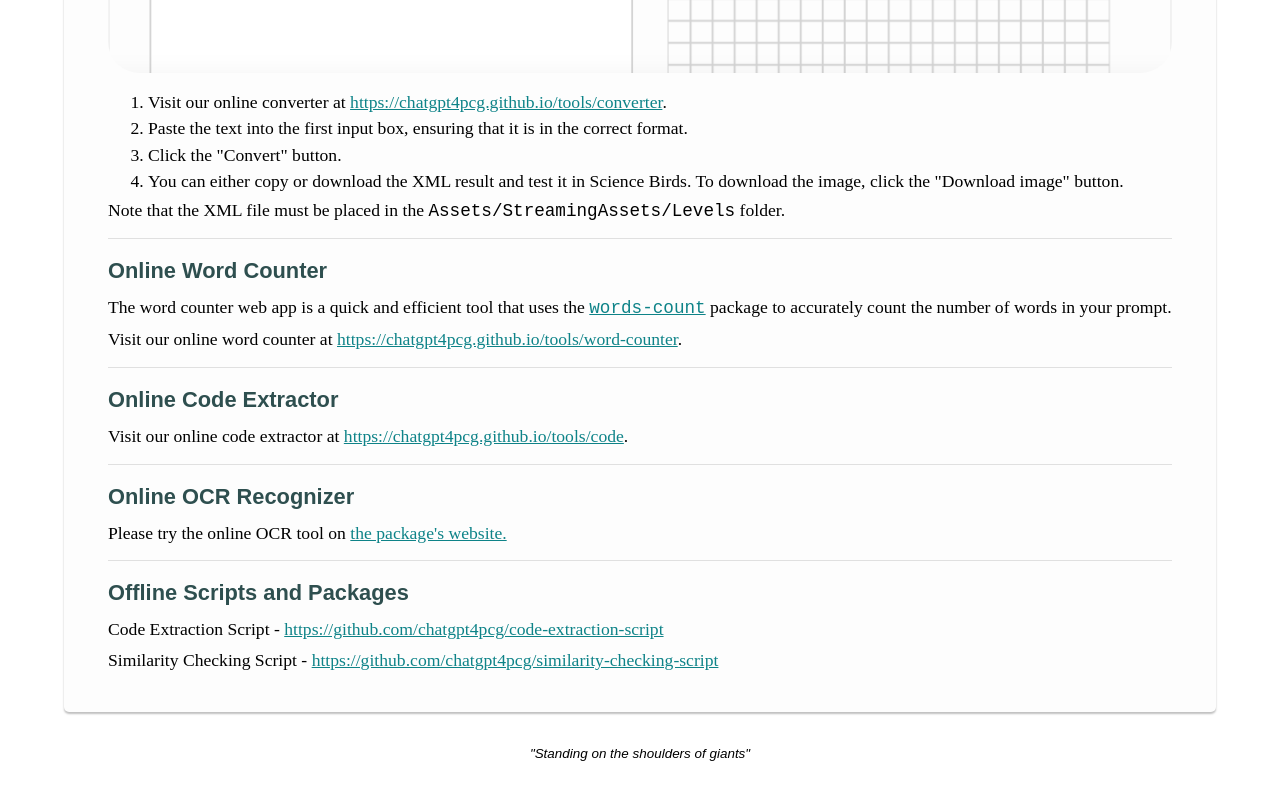
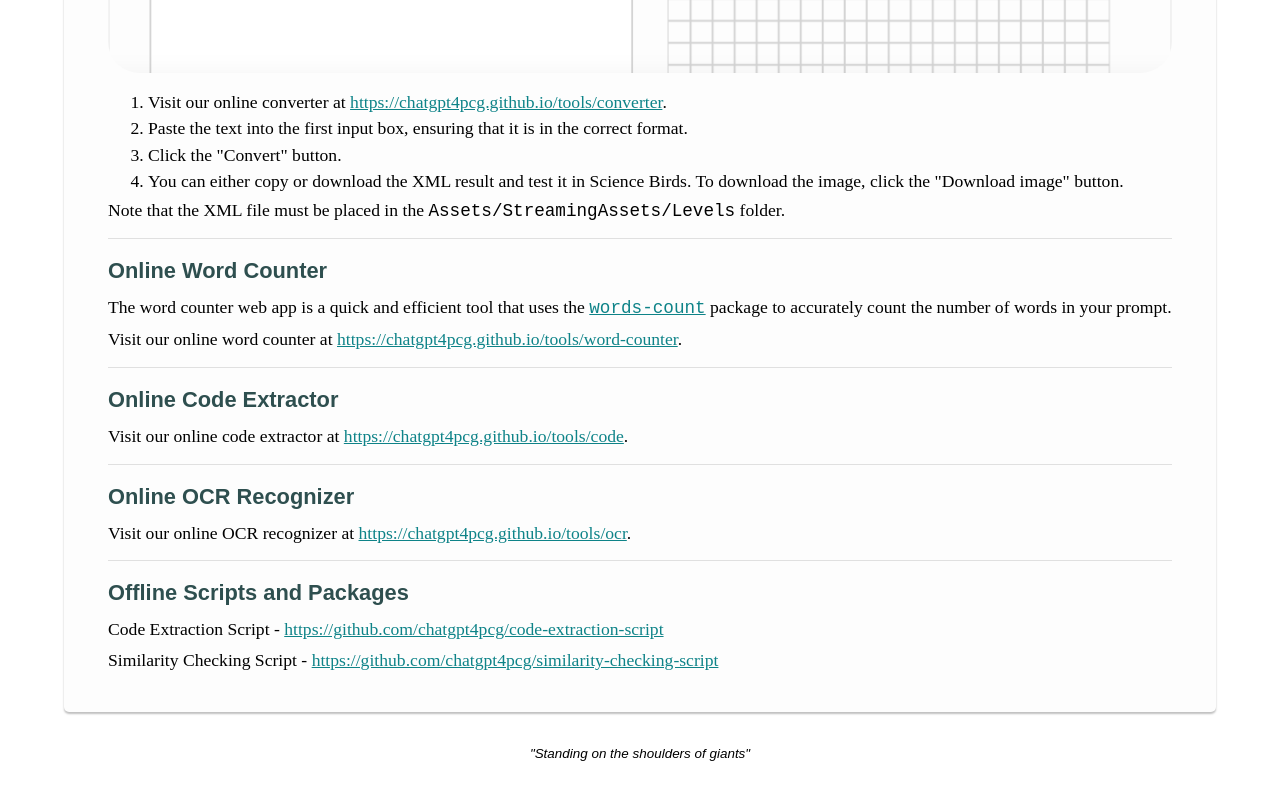
Before and after one commit to chatgpt4pcg/chatgpt4pcg.github.io, a Next.js app: page /resources in a window 1280 px wide. Shown: the part 2481-3281 px from the top of the page. Built offline with nearby package versions, Linux system fonts and the light colour scheme.

Commit message:
doc: update content

```diff
--- a/pages/resources.tsx
+++ b/pages/resources.tsx
@@ -169,10 +169,11 @@ Use the \`ab_drop()\` function to vertically drop a block from layer H such that
 					<Divider />
 					<SectionSubHeader>Online OCR Recognizer</SectionSubHeader>
 					<Paragraph>
-						Please try the online OCR tool on{' '}
-						<a href='https://tesseract.projectnaptha.com'>
-							the package's website.
-						</a>
+					Visit our online OCR recognizer at{' '}
+						<Link href='/tools/ocr'>
+							https://chatgpt4pcg.github.io/tools/ocr
+						</Link>
+						.
 					</Paragraph>
 					<Divider />
 					<SectionSubHeader>Offline Scripts and Packages</SectionSubHeader>
```
